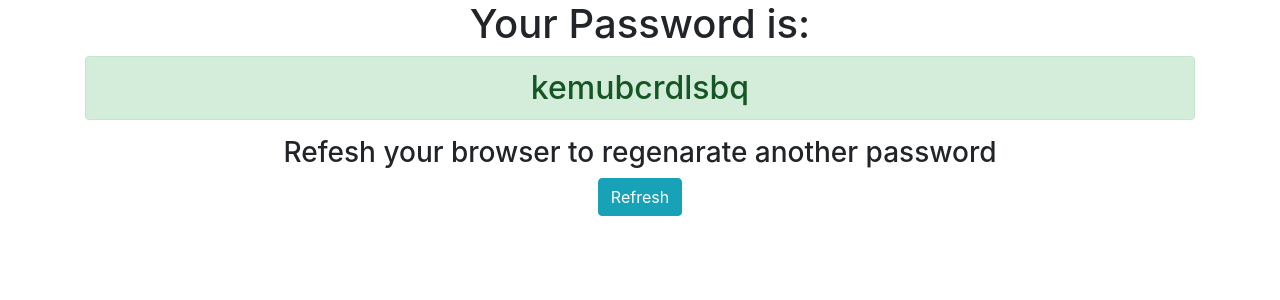
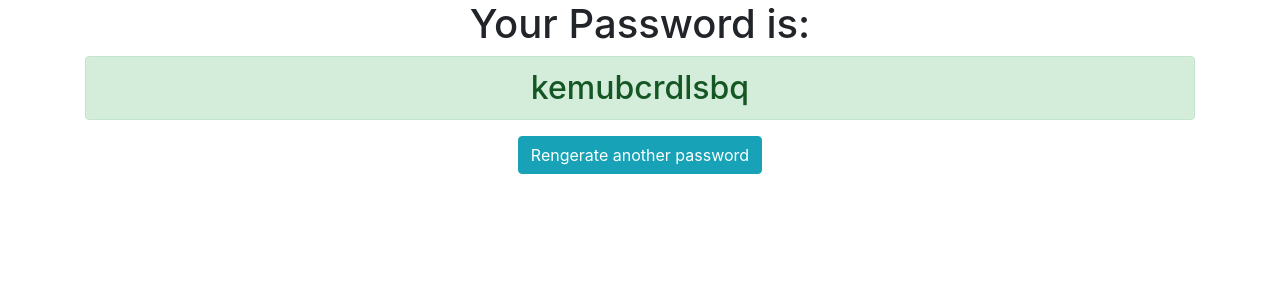
Before and after one commit to GitOutlaw/django-password_generator_app, a Django app: page /password/ in a window 1280 px wide. Shown: the part 56-356 px from the top of the page. Run offline with Django 3.2, Linux system fonts and the light colour scheme.

Commit message:
Update password.html

```diff
--- a/password_generator_main/generator/templates/generator/password.html
+++ b/password_generator_main/generator/templates/generator/password.html
@@ -21,6 +21,5 @@
     <h2 class="alert alert-success">{{ password }}</h2>
 </div>
 <div class="container text-center">
-    <h3>Refesh your browser to regenarate another password</h3>
-    <a onClick="window.location.reload()" class="btn btn-info">Refresh</a>
+    <a onClick="window.location.reload()" class="btn btn-info">Rengerate another password</a>
 </div>
```
